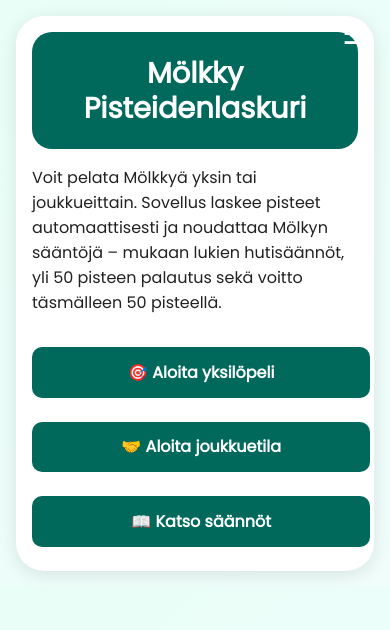
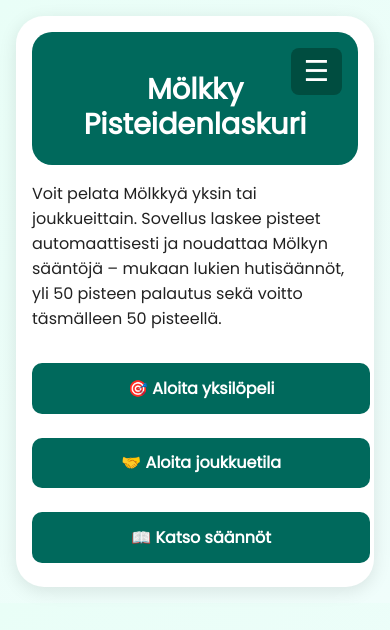
Before and after one commit to jounikivi/molkky-pistelaskuri, a plain HTML site: page index.html in a window 390 px wide. Drawn offline with Linux system fonts and the light colour scheme.

Commit message:
Update style.css

```diff
--- a/style.css
+++ b/style.css
@@ -1,6 +1,7 @@
+
 @import url('https://fonts.googleapis.com/css2?family=Poppins&display=swap');
 
-/* Yleisasetukset */
+/* ========== YLEISTYYLIT ========== */
 body {
   font-family: 'Poppins', sans-serif;
   background: linear-gradient(135deg, #e9fef7, #f0fdfb);
@@ -11,7 +12,6 @@
   justify-content: center;
 }
 
-/* Sovelluskortti */
 .app-card {
   max-width: 420px;
   width: 100%;
@@ -22,15 +22,17 @@
   margin: 1rem;
 }
 
-/* Ylätunniste */
+/* ========== HEADER ========== */
 header {
   background-color: #00695c;
   border-radius: 20px;
-  padding: 1rem;
+  padding: 2rem 1rem 1rem 1rem;
+  margin-bottom: 1rem;
+  position: relative;
+  text-align: center;
 }
 
 header h1 {
-  text-align: center;
   margin: 0.5rem 0;
   font-size: 1.8rem;
   font-weight: 700;
@@ -56,7 +58,23 @@
   text-decoration: underline;
 }
 
-/* Vuorossa-osio */
+/* ========== Mobiilivalikon painike ========== */
+.menu-toggle {
+  display: none;
+  position: absolute;
+  top: 1rem;
+  right: 1rem;
+  font-size: 1.8rem;
+  background-color: #004d40;
+  color: white;
+  border: none;
+  padding: 0.4rem 0.8rem;
+  border-radius: 8px;
+  cursor: pointer;
+  z-index: 1000;
+}
+
+/* ========== VUOROBOXI ========== */
 .vuorossa-kortti {
   background: #e0f2f1;
   border: 2px solid #00695c;
@@ -108,7 +126,7 @@
   background-color: #004d40;
 }
 
-/* Pelaajakortit */
+/* ========== PELAAJAKORTIT ========== */
 .pelaajakortit {
   display: grid;
   grid-template-columns: 1fr 1fr;
@@ -141,7 +159,7 @@
   width: 100%;
 }
 
-/* Lomake- ja toimintopainikkeet */
+/* ========== TOIMINNOT ========== */
 .toiminnot {
   margin-top: 1.5rem;
   display: flex;
@@ -169,7 +187,7 @@
   background-color: #004d40;
 }
 
-/* Yleinen painiketyyli linkeille */
+/* ========== LINKKITYYLI ========== */
 .button {
   display: inline-block;
   padding: 0.8rem 1.2rem;
@@ -188,29 +206,15 @@
   background-color: #004d40;
 }
 
-/* Hampurilaismenu */
-.menu-toggle {
-  background: none;
-  border: none;
-  font-size: 1.8rem;
-  color: white;
-  cursor: pointer;
-  display: none;
-}
-
-/* Näytetään vain mobiilissa */
+/* ========== MEDIAQUERIES ========== */
 @media screen and (max-width: 600px) {
   .menu-toggle {
     display: block;
-    position: absolute;
-    top: 1rem;
-    right: 1rem;
   }
 
   nav.nav-collapsed {
     display: none;
     flex-direction: column;
-    gap: 0.5rem;
     background-color: #00695c;
     border-radius: 12px;
     padding: 1rem;
@@ -220,4 +224,10 @@
   nav.nav-expanded {
     display: flex;
   }
+
+  nav a {
+    color: white;
+    padding: 0.5rem 0;
+    border-bottom: 1px solid rgba(255,255,255,0.2);
+  }
 }
```
